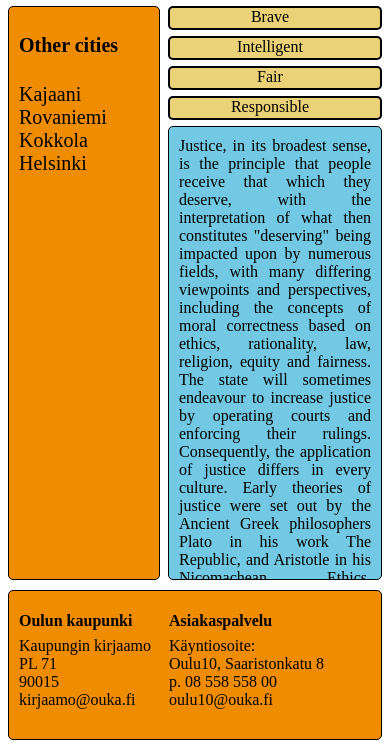
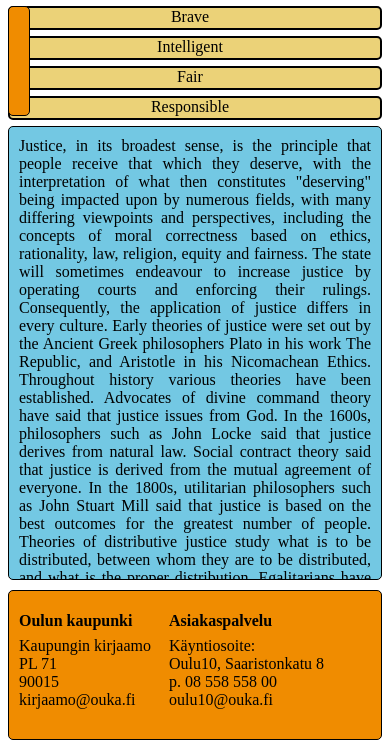
Before and after one commit to Aktonen/Oulun-teemasivu, a plain HTML site: page pages/fair.html in a window 390 px wide. Shown: the part 112-860 px from the top of the page. Drawn offline with Linux system fonts and the light colour scheme.

Commit message:
Forgot to update other css files

```diff
--- a/styles/fair.css
+++ b/styles/fair.css
@@ -292,3 +292,57 @@ footer img {
         display: none;
     }
 }
+
+@media only screen and (max-width: 576px) {
+    #content {
+        display: grid;
+        grid-template-columns: 20px 1fr;
+    }
+
+    nav {
+        width: 20px;
+        grid-row: 2/6;
+    }
+
+    nav a {
+        visibility: hidden;
+    }
+
+    nav h4 {
+        visibility: hidden;
+    }
+
+    nav:hover{
+        width: 150px;
+    }
+
+    nav:hover > a {
+        visibility: visible;
+        font-size: 0.75em;
+
+    }
+    nav:hover h4 {
+        visibility: visible;
+        font-size: 0.8em;
+    }
+
+    article {
+        grid-column: 1/3;
+    }
+
+    .brave {
+        grid-column: 1/3;
+    }
+
+    .intelligent {
+        grid-column: 1/3;
+    }
+
+    .fair {
+        grid-column: 1/3;
+    }
+
+    .responsible {
+        grid-column: 1/3;
+    }
+}
--- a/styles/intelligent.css
+++ b/styles/intelligent.css
@@ -292,3 +292,57 @@ footer img {
         display: none;
     }
 }
+
+@media only screen and (max-width: 576px) {
+    #content {
+        display: grid;
+        grid-template-columns: 20px 1fr;
+    }
+
+    nav {
+        width: 20px;
+        grid-row: 2/6;
+    }
+
+    nav a {
+        visibility: hidden;
+    }
+
+    nav h4 {
+        visibility: hidden;
+    }
+
+    nav:hover{
+        width: 150px;
+    }
+
+    nav:hover > a {
+        visibility: visible;
+        font-size: 0.75em;
+
+    }
+    nav:hover h4 {
+        visibility: visible;
+        font-size: 0.8em;
+    }
+
+    article {
+        grid-column: 1/3;
+    }
+
+    .brave {
+        grid-column: 1/3;
+    }
+
+    .intelligent {
+        grid-column: 1/3;
+    }
+
+    .fair {
+        grid-column: 1/3;
+    }
+
+    .responsible {
+        grid-column: 1/3;
+    }
+}
--- a/styles/responsible.css
+++ b/styles/responsible.css
@@ -292,3 +292,57 @@ footer img {
         display: none;
     }
 }
+
+@media only screen and (max-width: 576px) {
+    #content {
+        display: grid;
+        grid-template-columns: 20px 1fr;
+    }
+
+    nav {
+        width: 20px;
+        grid-row: 2/6;
+    }
+
+    nav a {
+        visibility: hidden;
+    }
+
+    nav h4 {
+        visibility: hidden;
+    }
+
+    nav:hover{
+        width: 150px;
+    }
+
+    nav:hover > a {
+        visibility: visible;
+        font-size: 0.75em;
+
+    }
+    nav:hover h4 {
+        visibility: visible;
+        font-size: 0.8em;
+    }
+
+    article {
+        grid-column: 1/3;
+    }
+
+    .brave {
+        grid-column: 1/3;
+    }
+
+    .intelligent {
+        grid-column: 1/3;
+    }
+
+    .fair {
+        grid-column: 1/3;
+    }
+
+    .responsible {
+        grid-column: 1/3;
+    }
+}
```
